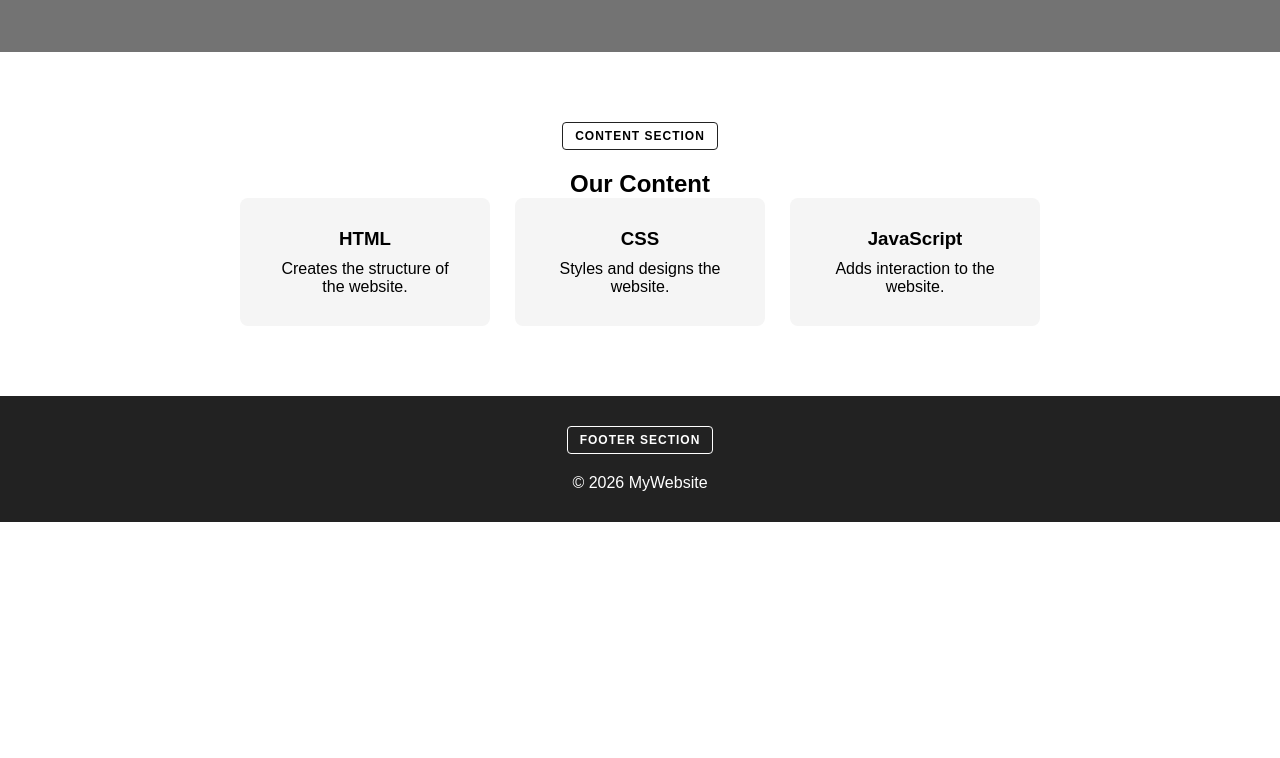
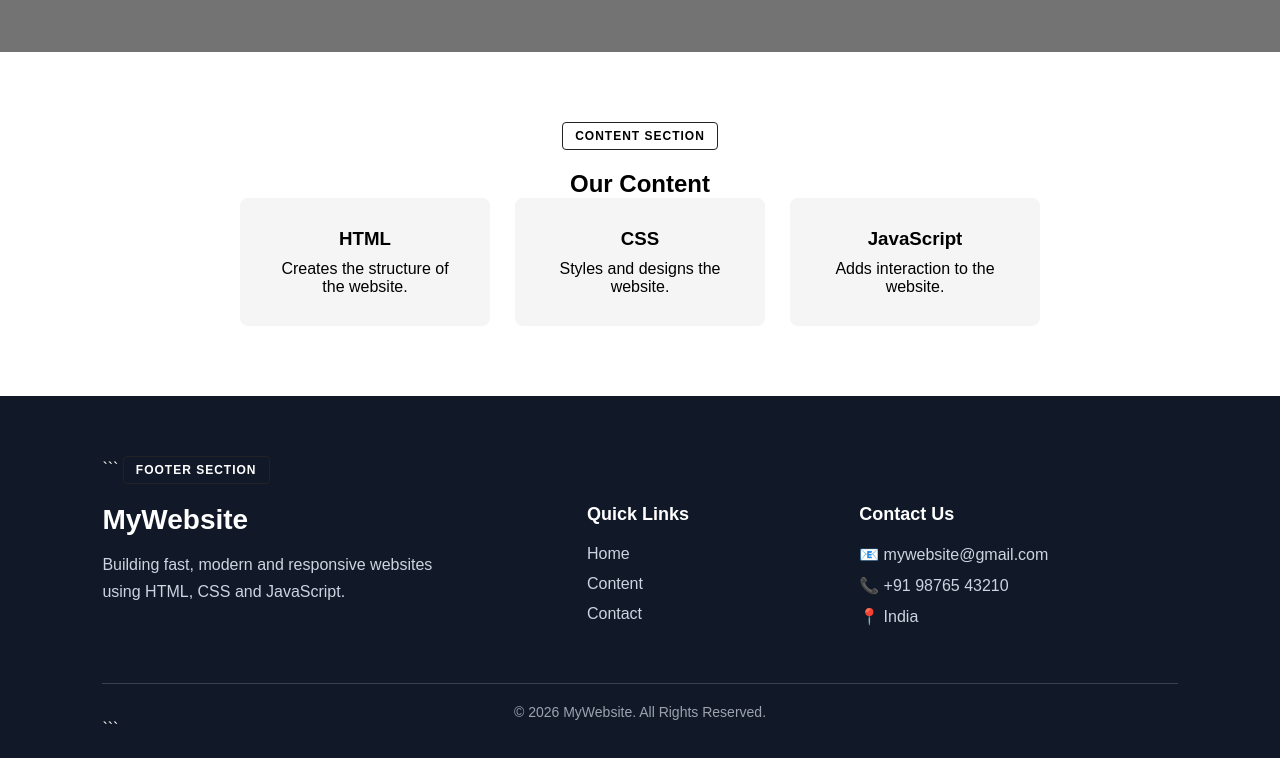
Before and after one commit to Abhinav642007/hotel, a plain HTML site: page index.html in a window 1280 px wide. Shown: the part 594-1352 px from the top of the page. Before the commit the page ends 1116 px from the top, so only its background shows below. Drawn offline with Linux system fonts and the light colour scheme.

Commit message:
my commit

````diff
--- a/index.html
+++ b/index.html
@@ -103,13 +103,45 @@
 
 
     <!-- FOOTER SECTION -->
-    <footer id="footer">
+    <!-- FOOTER SECTION -->
 
-        <div class="section-label">FOOTER SECTION</div>
+<footer id="footer">
 
-        <p>© 2026 MyWebsite</p>
+```
+<div class="section-label">FOOTER SECTION</div>
 
-    </footer>
+<div class="footer-container">
+
+    <div class="footer-about">
+        <h2>MyWebsite</h2>
+        <p>
+            Building fast, modern and responsive websites
+            using HTML, CSS and JavaScript.
+        </p>
+    </div>
+
+    <div class="footer-links">
+        <h3>Quick Links</h3>
+        <a href="#home">Home</a>
+        <a href="#content">Content</a>
+        <a href="#footer">Contact</a>
+    </div>
+
+    <div class="footer-contact">
+        <h3>Contact Us</h3>
+        <p>📧 mywebsite@gmail.com</p>
+        <p>📞 +91 98765 43210</p>
+        <p>📍 India</p>
+    </div>
+
+</div>
+
+<div class="footer-bottom">
+    <p>© 2026 MyWebsite. All Rights Reserved.</p>
+</div>
+```
+
+</footer>
 
     <script src="script.js"></script>
 
--- a/style.css
+++ b/style.css
@@ -184,13 +184,94 @@ nav a {
 
 
 /* FOOTER */
+/* ============================= */
+/* FOOTER SECTION */
+/* ============================= */
+
 footer {
-    padding: 30px;
-    background: #222;
-    color: white;
-    text-align: center;
+position: relative;
+background: #111827;
+color: white;
+padding: 60px 8% 20px;
+margin-top: 0;
 }
 
-footer .section-label {
-    border-color: white;
+.footer-container {
+max-width: 1200px;
+margin: 0 auto;
+display: grid;
+grid-template-columns: 2fr 1fr 1.5fr;
+gap: 60px;
 }
+
+.footer-about h2 {
+font-size: 28px;
+margin-bottom: 15px;
+}
+
+.footer-about p {
+color: #cbd5e1;
+line-height: 1.7;
+max-width: 350px;
+}
+
+.footer-links h3,
+.footer-contact h3 {
+font-size: 18px;
+margin-bottom: 20px;
+}
+
+.footer-links {
+display: flex;
+flex-direction: column;
+}
+
+.footer-links a {
+color: #cbd5e1;
+text-decoration: none;
+margin-bottom: 12px;
+transition: 0.3s;
+}
+
+.footer-links a:hover {
+color: #60a5fa;
+transform: translateX(5px);
+}
+
+.footer-contact p {
+color: #cbd5e1;
+margin-bottom: 12px;
+}
+
+.footer-bottom {
+max-width: 1200px;
+margin: 45px auto 0;
+padding-top: 20px;
+border-top: 1px solid #374151;
+text-align: center;
+}
+
+.footer-bottom p {
+color: #9ca3af;
+font-size: 14px;
+}
+
+/* ============================= */
+/* RESPONSIVE FOOTER */
+/* ============================= */
+
+@media (max-width: 768px) {
+
+.footer-container {
+    grid-template-columns: 1fr;
+    gap : 35px;
+}
+
+footer {
+    padding: 50px 6% 20px;
+}
+
+.footer-about p {
+    max-width: 100%;
+}
+}
````
Also changed, not shown: script.js (+42 -0 lines).
